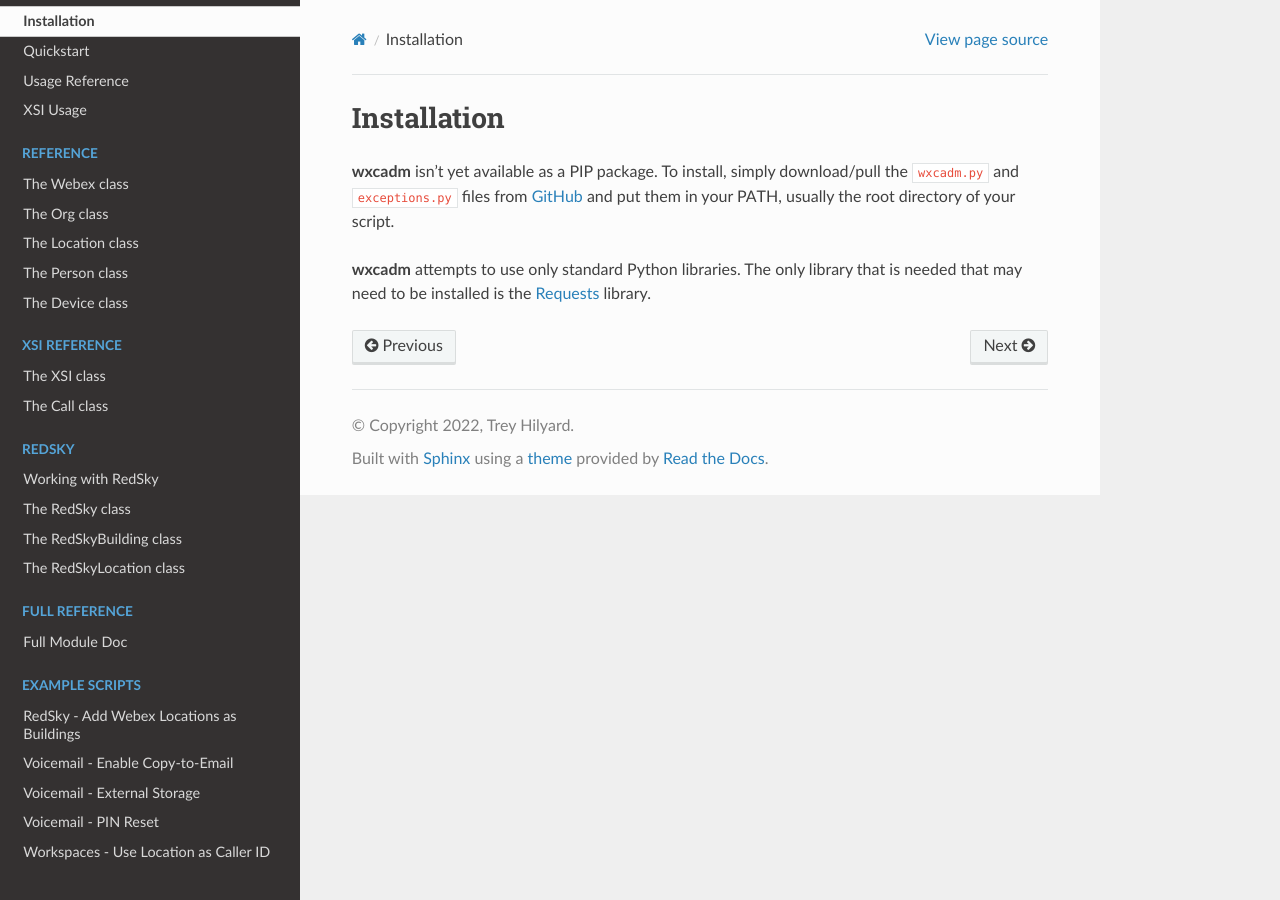
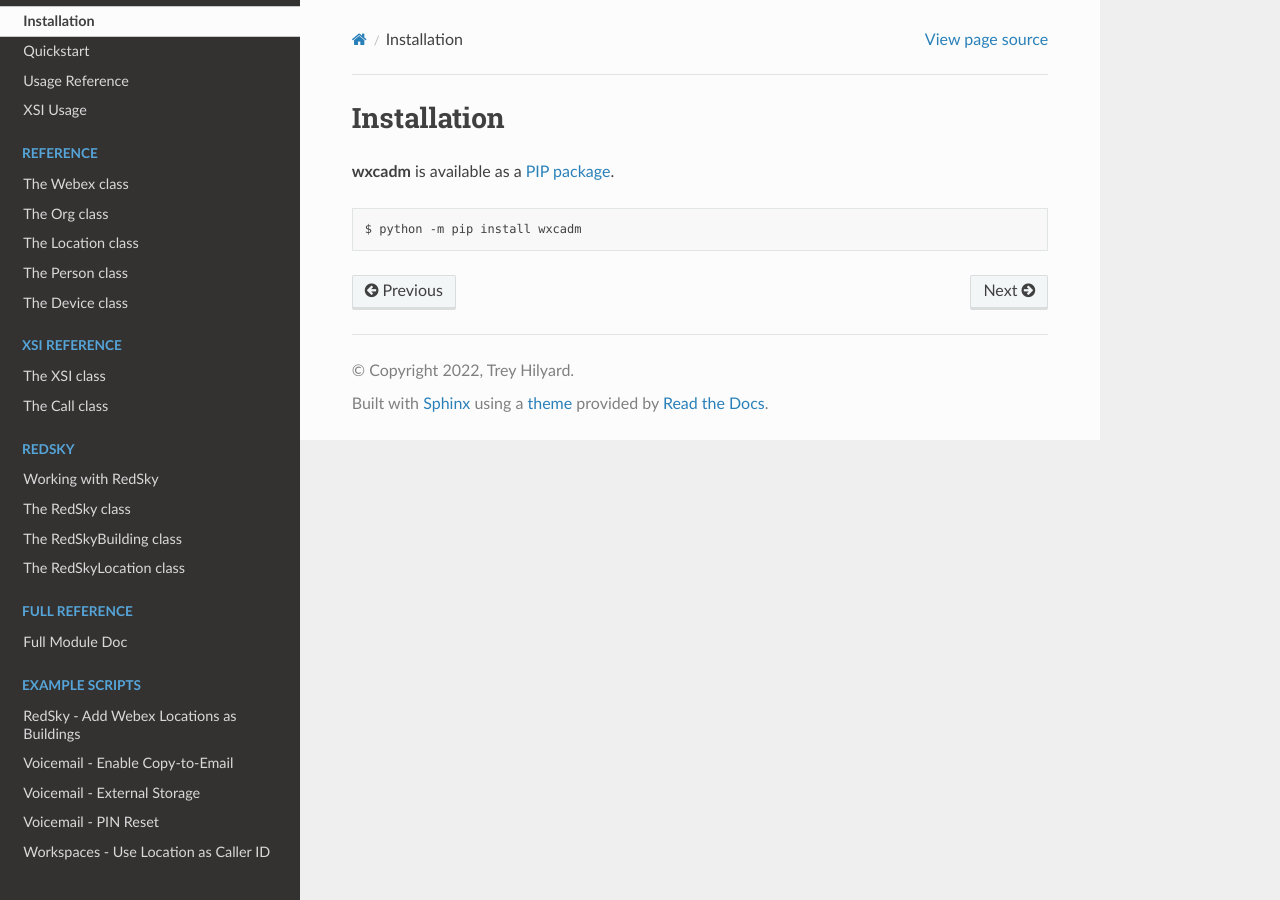
Before and after one commit to kctrey/wxcadm, a Sphinx documentation site: the page built from docs/source/usage/installation.rst, in a window 1280 px wide. Built offline with Sphinx 7.4.7 and the Read the Docs theme 2.0.0, drawn with Linux system fonts in a browser that asks for light colours.

Commit message:
Doc updates for package

```diff
--- a/docs/source/index.rst
+++ b/docs/source/index.rst
@@ -18,6 +18,8 @@ The `main branch <https://github.com/kctrey/wxcadm>`_ version is stable and avai
 There are still enhancements being made and I am addressing any `issues <https://github.com/kctrey/wxcadm/issues>`_ as
 they are reported. New features can also be discussed in the `discussions <https://github.com/kctrey/wxcadm/discussions>`_
 page.
+
+.. include:: usage/installation.rst
 
 .. include:: usage/quickstart.rst
 
--- a/docs/source/usage/installation.rst
+++ b/docs/source/usage/installation.rst
@@ -1,8 +1,8 @@
 ============
 Installation
 ============
-**wxcadm** isn't yet available as a PIP package. To install, simply download/pull the ``wxcadm.py`` and ``exceptions.py``
-files from `GitHub <https://github.com/kctrey/wxcadm>`_ and put them in your PATH, usually the root directory of your script.
+**wxcadm** is available as a `PIP package <https://pypi.org/project/wxcadm/>`_.
 
-**wxcadm** attempts to use only standard Python libraries. The only library that is needed that may need to be installed
-is the `Requests <https://pypi.org/project/requests/>`_ library.
+.. code-block::
+
+    $ python -m pip install wxcadm
--- a/setup.py
+++ b/setup.py
@@ -20,7 +20,7 @@ with open('README.md', 'r', encoding='utf-8') as f:
 
 setup(
     name='wxcadm',
-    version='1.0',
+    version='1.1',
     packages=packages,
     url='https://github.com/kctrey/wxcadm',
     license='GPL-3.0',
```
Also changed, not shown: README.md (+5 -7 lines).
